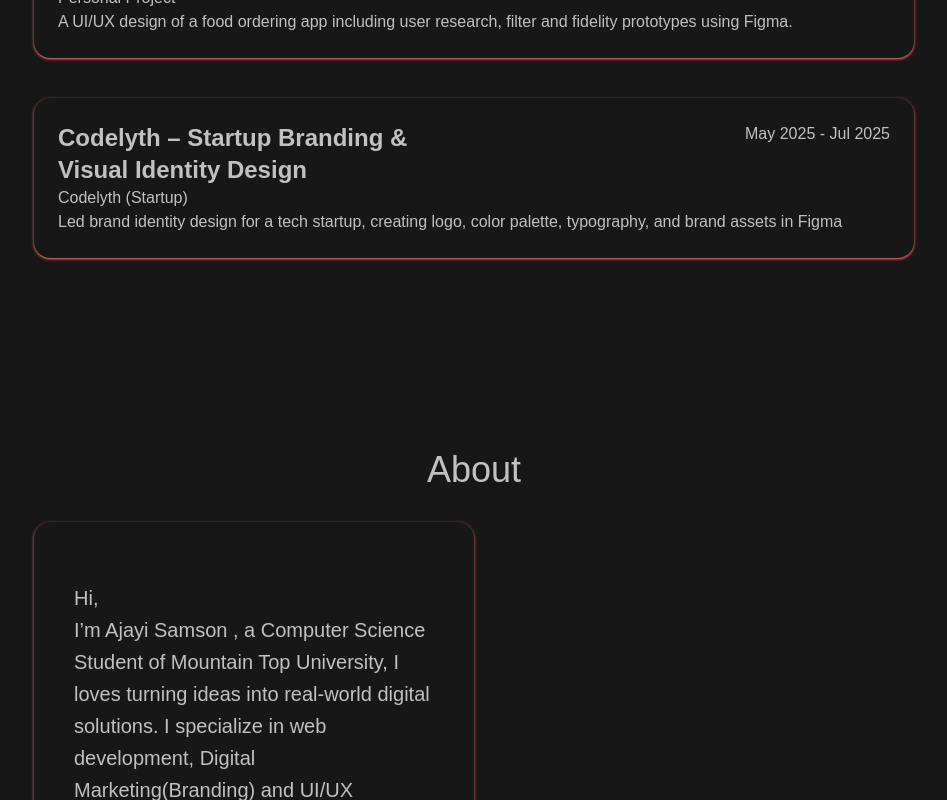
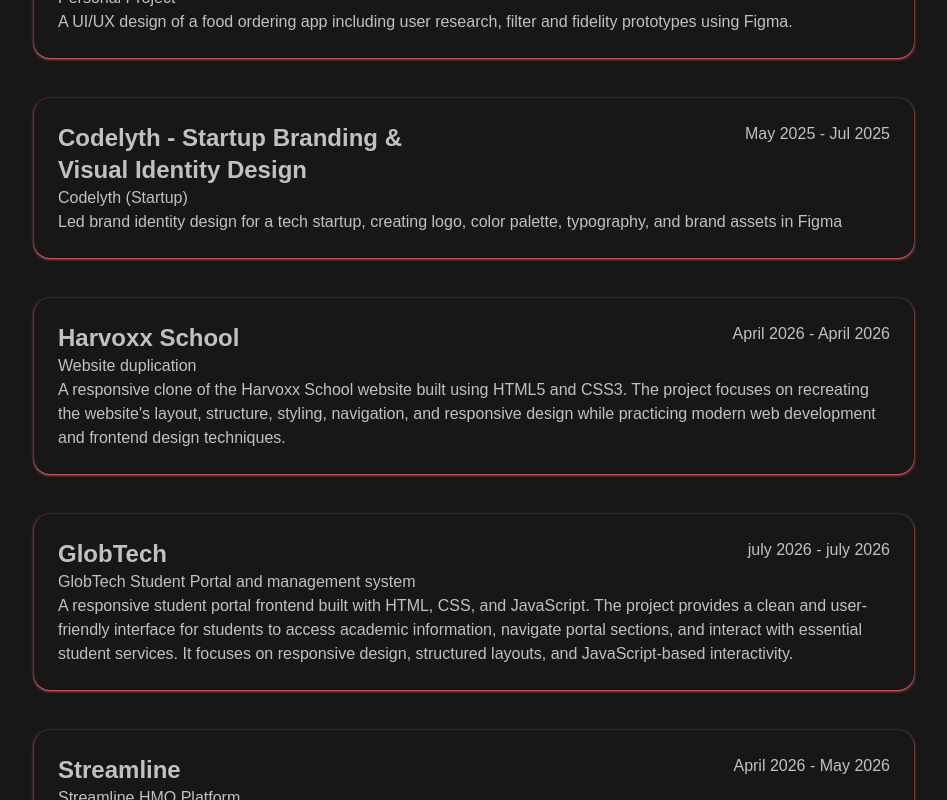
Before and after one commit to Samsonajayi/samson-s-portfolio, a Next.js app: page / in a window 1280 px wide. Shown: the part 1420-2220 px from the top of the page, without its empty margins (166-1113 px from the left). Built offline with nearby package versions, Linux system fonts and the light colour scheme.

Commit message:
added portfolio links

```diff
--- a/Compunents/portfolio.tsx
+++ b/Compunents/portfolio.tsx
@@ -7,21 +7,51 @@ const portfolio = [
         Name:"FreshMart",
         title:"Personal Project",
         details:"Designed UI/UX for a fruit ordering website, creating user flows, wireframes, and high-fidelity designs in Figma.",
-        date:"Nov 2025 - Dec 2025"
+        date:"Nov 2025 - Dec 2025",
+        link:"https://www.figma.com/design/znoMGH8TLLOU5OUDqhsHtr/Untitled?node-id=0-1&t=eCE3jTCmPFJjT5Ck-1"
     },
 
     {
         Name:"Chawzy",
         title:"Personal Project",
         details:"A UI/UX design of a food ordering app including user research, filter and fidelity prototypes using Figma.",
-        date:"Aug 2025 - Aug 2025"
+        date:"Aug 2025 - Aug 2025",
+        link:"https://www.figma.com/proto/bybbvNOzEYsiJR3zPi0P8H/Food-Design?t=uA4Ys9x9kSAloH4L-1&scaling=scale-down&content-scaling=fixed&page-id=0%3A1&node-id=43-262&starting-point-node-id=43%3A67"
     },
 
     {
-        Name:"Codelyth – Startup Branding & Visual Identity Design",
+        Name:"Codelyth - Startup Branding & Visual Identity Design",
         title:"Codelyth (Startup)",
         details:"Led brand identity design for a tech startup, creating logo, color palette, typography, and brand assets in Figma",
-        date:"May 2025 - Jul 2025"
+        date:"May 2025 - Jul 2025",
+        link:"https://www.figma.com/design/euRV6qSUVB5MNCoZuRB0Bh/Untitled?node-id=0-1&t=oy2Q0ETGjXTooEal-1"
+
+    },
+
+    {
+        Name:"Harvoxx School",
+        title:"Website duplication",
+        details:"A responsive clone of the Harvoxx School website built using HTML5 and CSS3. The project focuses on recreating the website's layout, structure, styling, navigation, and responsive design while practicing modern web development and frontend design techniques.",
+        date:"April 2026 - April 2026",
+        link:"https://harvoxx-school-duplicate.vercel.app"
+
+    },
+
+    {
+        Name:"GlobTech",
+        title:"GlobTech Student Portal and management system",
+        details:"A responsive student portal frontend built with HTML, CSS, and JavaScript. The project provides a clean and user-friendly interface for students to access academic information, navigate portal sections, and interact with essential student services. It focuses on responsive design, structured layouts, and JavaScript-based interactivity.",
+        date:"july 2026 - july 2026",
+        link:"https://student-portal-8crt.vercel.app/"
+
+    },
+
+    {
+        Name:"Streamline",
+        title:"Streamline HMO Platform",
+        details:"A modern and responsive frontend HMO platform built with Next.js. The project focuses on creating a clean, intuitive, and user-friendly healthcare interface with responsive layouts, reusable components, and well-structured pages for presenting healthcare services and information.",
+        date:"April 2026 - May 2026",
+        link:"https://med-tech-taupe.vercel.app/"
 
     },
 
@@ -34,7 +64,7 @@ export function PortfolioPage() {
         <main className="gap-3 w-full ">
            {portfolio.map((portfolio,index)=>(
                 <Card key={index} className="border-none shadow shadow-red-400 rounded-2xl mb-10">
-                    <CardContent>
+                    <a href={portfolio.link} target="_blank"><CardContent>
                         <div>
                             <div className="grid grid-cols-2 gap-5">
                         <span className="text-2xl font-semibold">
@@ -51,7 +81,7 @@ export function PortfolioPage() {
                             {portfolio.details}
                         </div>
                         </div>
-                    </CardContent>
+                    </CardContent></a>
                 </Card>
            ))}
         </main>
--- a/Compunents/portfoliobody.tsx
+++ /dev/null
@@ -1,44 +0,0 @@
-import Image from "next/image";
-import { Card, CardContent } from "@/Compunents/ui/card";
-
-const portfolio = [
-    {
-        cardtitle:"UI/UX Designs",
-        image1:"/Ui img2.png",
-        image2: "/Ui img3.png",
-        link: "https://www.behance.net/samsonajayi",
-        linkname: "see more"
-
-    },
-
-    {
-        cardtitle:"Web Development",
-        image1:"/addmain.png",
-        image2: "/addmain.png",
-        link: "https://www.behance.net/samsonajayi",
-        linkname: "see more"
-
-    },
-
-    {
-        cardtitle:"Branding",
-        image1:"/brand img.png",
-        image2: "/addmain.png",
-        link: "https://www.behance.net/samsonajayi",
-        linkname: "see more"
-
-    },
-
-]
-
-export function PortfolioBody() {
-    return(
-        <div>
-            <main>
-                <div>
-
-                </div>
-            </main>
-        </div>
-    );
-}
```
